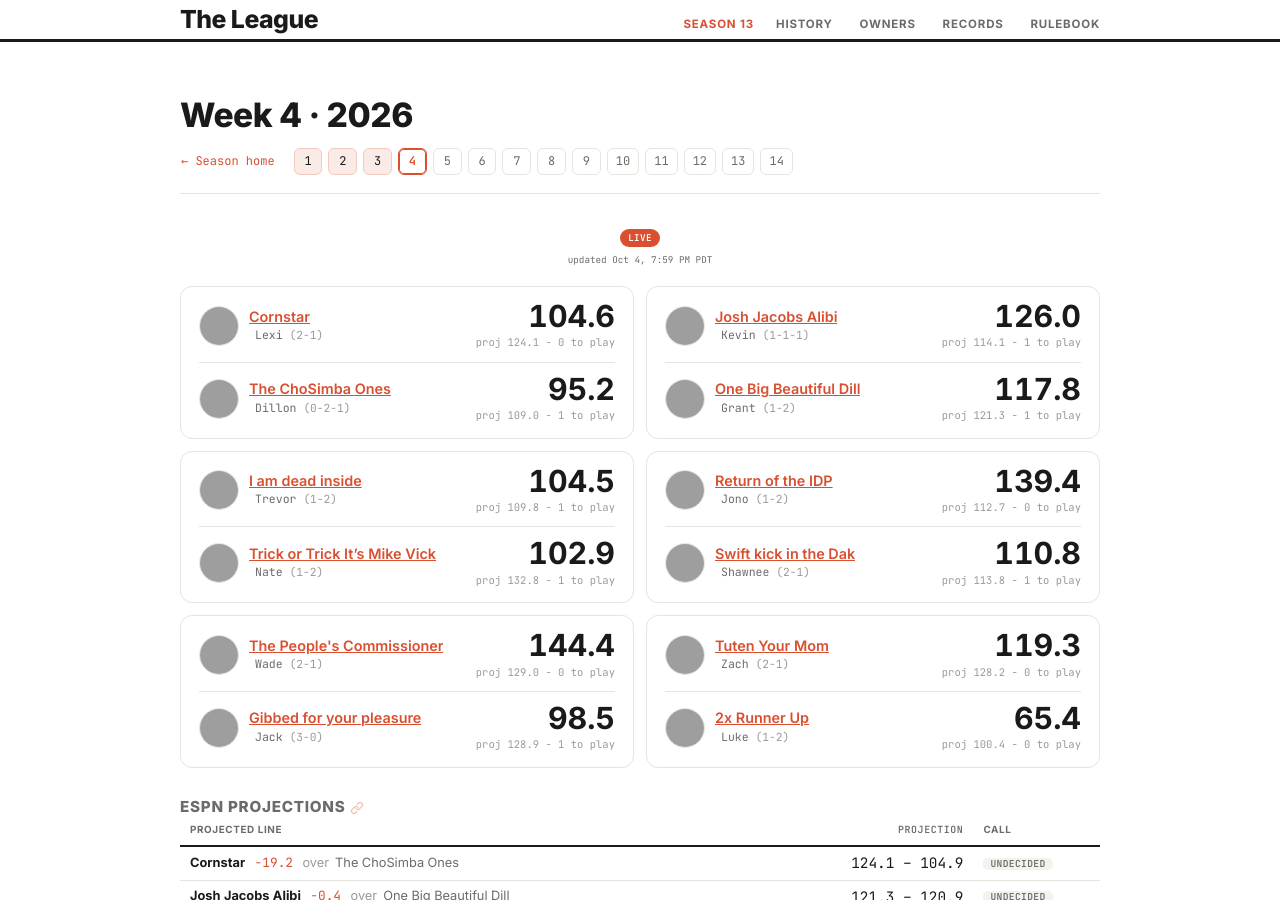
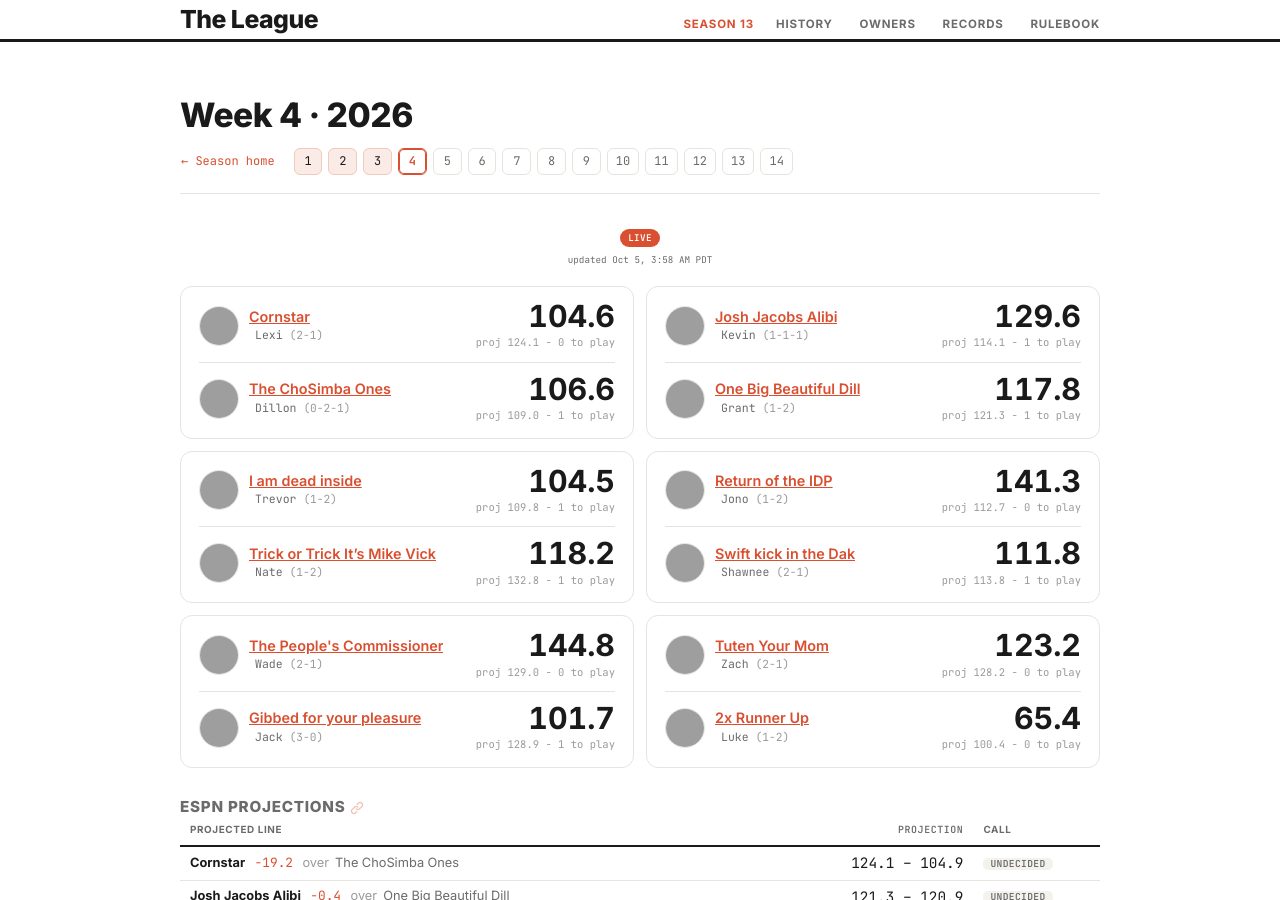
Before and after one commit to dillondrenzek/no-love-in-the-league, a Jekyll site: the page built from docs/seasons/2026/week-4.md, in a window 1280 px wide and 900 px high, cut to the strip 0-900 px from the top of the window. Built offline with Jekyll 4.4.1, drawn with Linux system fonts in a browser that asks for light colours; grey boxes are pictures that could not be loaded.

Commit message:
Daily update: 2026-10-05

```diff
--- a/docs/_data/weeks.yml
+++ b/docs/_data/weeks.yml
@@ -255,7 +255,7 @@
     result: miss
     winner_id: zachzoske
   projected_at: Sep 9, 2026 · 12:14 AM PDT
-  updated_at: Oct 4, 7:59 PM PDT
+  updated_at: Oct 5, 3:58 AM PDT
   current: false
   power:
   - rank: 1
@@ -654,7 +654,7 @@
     result: hit
     winner_id: schirmerj
   projected_at: Sep 17, 2026 · 1:57 PM PDT
-  updated_at: Oct 4, 7:59 PM PDT
+  updated_at: Oct 5, 3:58 AM PDT
   current: false
   power:
   - rank: 1
@@ -1046,7 +1046,7 @@
     result: hit
     winner_id: zachzoske
   projected_at: Sep 24, 2026 · 9:10 AM PDT
-  updated_at: Oct 4, 7:59 PM PDT
+  updated_at: Oct 5, 3:58 AM PDT
   current: false
   power:
   - rank: 1
@@ -1209,10 +1209,10 @@
     live: true
     playoff: false
     home_score: 104.6
-    away_score: 95.2
+    away_score: 106.6
     winner_id: null
     tie: false
-    margin: 9.4
+    margin: 2.0
     home_proj: 124.1
     away_proj: 109.0
   - home_id: kevbots22
@@ -1231,11 +1231,11 @@
     final: false
     live: true
     playoff: false
-    home_score: 126.0
+    home_score: 129.6
     away_score: 117.8
     winner_id: null
     tie: false
-    margin: 8.2
+    margin: 11.8
     home_proj: 114.1
     away_proj: 121.3
   - home_id: purpsworth
@@ -1255,10 +1255,10 @@
     live: true
     playoff: false
     home_score: 104.5
-    away_score: 102.9
+    away_score: 118.2
     winner_id: null
     tie: false
-    margin: 1.6
+    margin: 13.7
     home_proj: 109.8
     away_proj: 132.8
   - home_id: schirmerj
@@ -1277,11 +1277,11 @@
     final: false
     live: true
     playoff: false
-    home_score: 139.4
-    away_score: 110.8
+    home_score: 141.3
+    away_score: 111.8
     winner_id: null
     tie: false
-    margin: 28.6
+    margin: 29.5
     home_proj: 112.7
     away_proj: 113.8
   - home_id: sturmanator15
@@ -1300,11 +1300,11 @@
     final: false
     live: true
     playoff: false
-    home_score: 144.4
-    away_score: 98.5
+    home_score: 144.8
+    away_score: 101.7
     winner_id: null
     tie: false
-    margin: 45.9
+    margin: 43.1
     home_proj: 129.0
     away_proj: 128.9
   - home_id: zachzoske
@@ -1323,11 +1323,11 @@
     final: false
     live: true
     playoff: false
-    home_score: 119.3
+    home_score: 123.2
     away_score: 65.4
     winner_id: null
     tie: false
-    margin: 53.9
+    margin: 57.8
     home_proj: 128.2
     away_proj: 100.4
   highlights: []
@@ -1423,7 +1423,7 @@
     decided: false
     result: null
   projected_at: Oct 1, 2026 · 3:13 PM PDT
-  updated_at: Oct 4, 7:59 PM PDT
+  updated_at: Oct 5, 3:58 AM PDT
   current: true
   power:
   - rank: 1
@@ -1649,7 +1649,7 @@
   highlights: []
   projections: []
   projected_at: null
-  updated_at: Oct 4, 7:59 PM PDT
+  updated_at: Oct 5, 3:58 AM PDT
   current: false
   power: []
 2026-6:
@@ -1755,7 +1755,7 @@
   highlights: []
   projections: []
   projected_at: null
-  updated_at: Oct 4, 7:59 PM PDT
+  updated_at: Oct 5, 3:58 AM PDT
   current: false
   power: []
 2026-7:
@@ -1861,7 +1861,7 @@
   highlights: []
   projections: []
   projected_at: null
-  updated_at: Oct 4, 7:59 PM PDT
+  updated_at: Oct 5, 3:58 AM PDT
   current: false
   power: []
 2026-8:
@@ -1967,7 +1967,7 @@
   highlights: []
   projections: []
   projected_at: null
-  updated_at: Oct 4, 7:59 PM PDT
+  updated_at: Oct 5, 3:58 AM PDT
   current: false
   power: []
 2026-9:
@@ -2073,7 +2073,7 @@
   highlights: []
   projections: []
   projected_at: null
-  updated_at: Oct 4, 7:59 PM PDT
+  updated_at: Oct 5, 3:58 AM PDT
   current: false
   power: []
 2026-10:
@@ -2179,7 +2179,7 @@
   highlights: []
   projections: []
   projected_at: null
-  updated_at: Oct 4, 7:59 PM PDT
+  updated_at: Oct 5, 3:58 AM PDT
   current: false
   power: []
 2026-11:
@@ -2285,7 +2285,7 @@
   highlights: []
   projections: []
   projected_at: null
-  updated_at: Oct 4, 7:59 PM PDT
+  updated_at: Oct 5, 3:58 AM PDT
   current: false
   power: []
 2026-12:
@@ -2391,7 +2391,7 @@
   highlights: []
   projections: []
   projected_at: null
-  updated_at: Oct 4, 7:59 PM PDT
+  updated_at: Oct 5, 3:58 AM PDT
   current: false
   power: []
 2026-13:
@@ -2497,7 +2497,7 @@
   highlights: []
   projections: []
   projected_at: null
-  updated_at: Oct 4, 7:59 PM PDT
+  updated_at: Oct 5, 3:58 AM PDT
   current: false
   power: []
 2026-14:
@@ -2603,6 +2603,6 @@
   highlights: []
   projections: []
   projected_at: null
-  updated_at: Oct 4, 7:59 PM PDT
+  updated_at: Oct 5, 3:58 AM PDT
   current: false
   power: []
```
Also changed, not shown: data/rosters/2026-week-04.yml (+10 -10 lines), data/seasons/2026.yml (+7 -7 lines).
